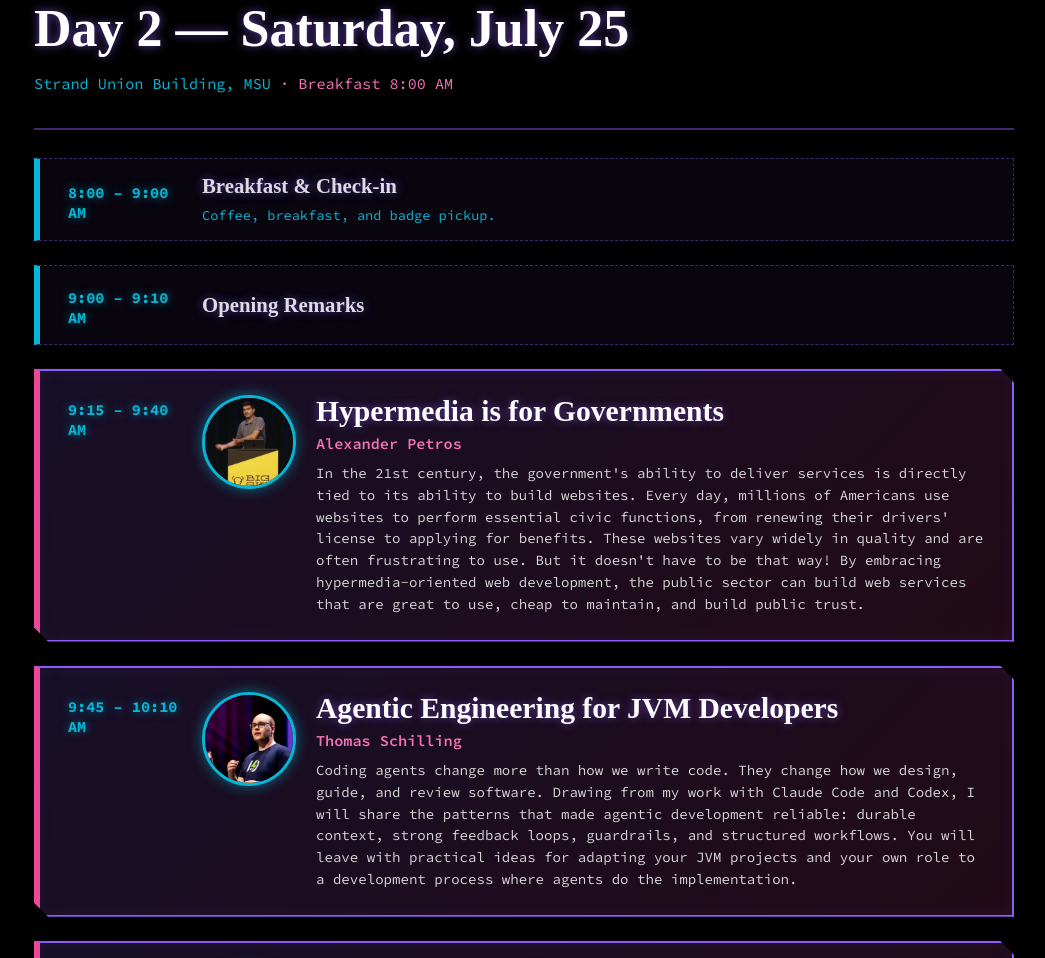
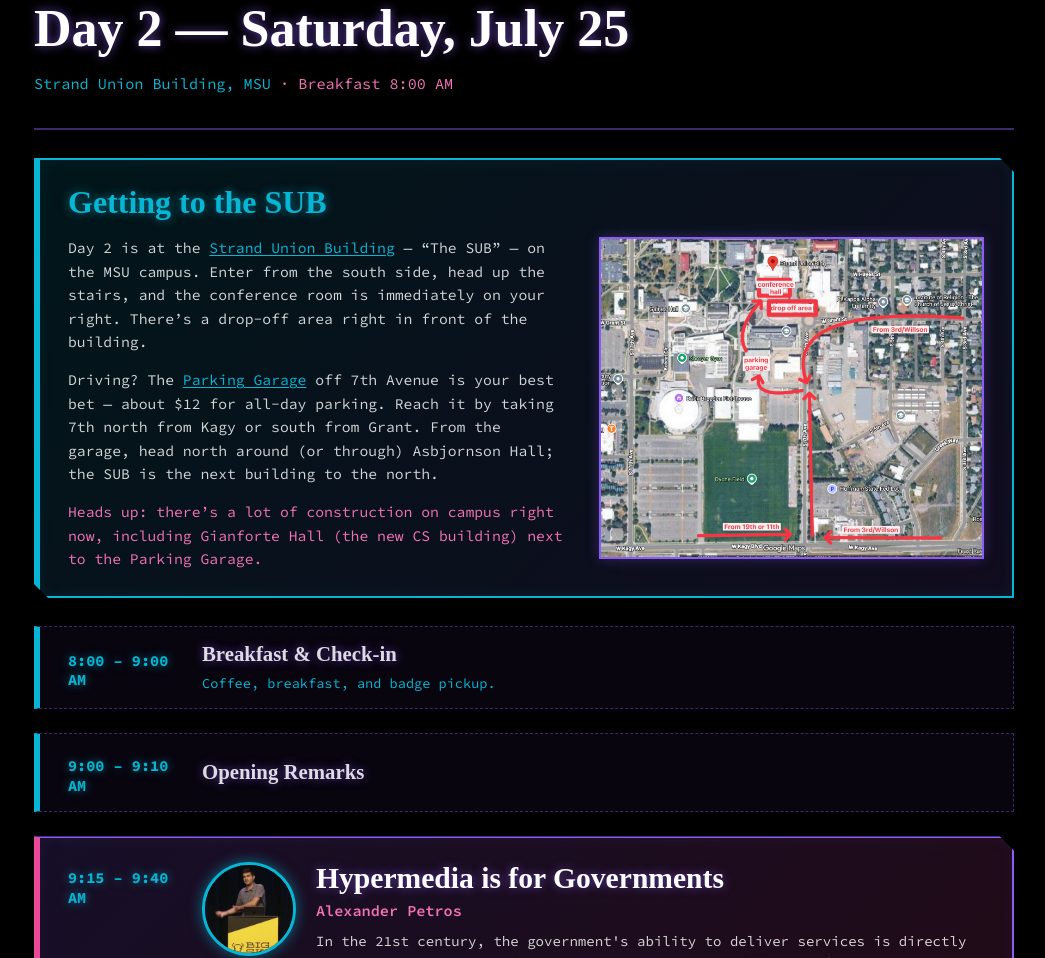
Before and after one commit to James1x0/bigskydevconf, a website: page schedule.html in a window 1280 px wide. Shown: the part 2477-3435 px from the top of the page, without its empty margins (116-1161 px from the left). Drawn offline with Linux system fonts and the light colour scheme; a web font is replaced by a local one.

Commit message:
Add Day 2 directions block with campus map to schedule
Co-Authored-By: Claude Opus 4.8 <noreply@anthropic.com>

```diff
--- a/schedule.html
+++ b/schedule.html
@@ -195,6 +195,21 @@
         <h2 class="day-section-title" id="day2-heading">Day 2 &mdash; Saturday, July 25</h2>
         <p class="day-section-meta"><span class="day-venue">Strand Union Building, MSU</span> &middot; Breakfast 8:00 AM</p>
       </div>
+
+      <div class="day-directions">
+        <h3 class="day-directions-title">Getting to the SUB</h3>
+        <div class="day-directions-body">
+          <div class="day-directions-text">
+            <p>Day 2 is at the <a href="https://www.montana.edu/calendar/locations.php?building=52" target="_blank" rel="noopener">Strand Union Building</a> &mdash; &ldquo;The SUB&rdquo; &mdash; on the MSU campus. Enter from the south side, head up the stairs, and the conference room is immediately on your right. There&rsquo;s a drop-off area right in front of the building.</p>
+            <p>Driving? The <a href="https://maps.app.goo.gl/3jritUW72iEtFYiT8" target="_blank" rel="noopener">Parking Garage</a> off 7th Avenue is your best bet &mdash; about $12 for all-day parking. Reach it by taking 7th north from Kagy or south from Grant. From the garage, head north around (or through) Asbjornson Hall; the SUB is the next building to the north.</p>
+            <p class="day-directions-note">Heads up: there&rsquo;s a lot of construction on campus right now, including Gianforte Hall (the new CS building) next to the Parking Garage.</p>
+          </div>
+          <a class="day-directions-map" href="assets/day2-directions.jpg" target="_blank" rel="noopener">
+            <img src="assets/day2-directions.jpg" alt="Map of the MSU campus showing driving routes, the Parking Garage, drop-off area, and the Strand Union Building" loading="lazy" />
+          </a>
+        </div>
+      </div>
+
       <div class="talk-list">
 
         <div class="talk-card talk-card--minor">
--- a/style.css
+++ b/style.css
@@ -2419,6 +2419,82 @@ body.oregon-trail-theme .hero-3d-bg .floating-shape {
   color: var(--retro-cyan);
 }
 
+.day-directions {
+  background: linear-gradient(135deg, rgba(6, 182, 212, 0.12), rgba(139, 92, 246, 0.12));
+  border: 2px solid var(--retro-cyan);
+  border-left: 6px solid var(--retro-cyan);
+  clip-path: polygon(0 0, calc(100% - 14px) 0, 100% 14px, 100% 100%, 14px 100%, 0 calc(100% - 14px));
+  box-shadow: 0 0 15px rgba(6, 182, 212, 0.28), inset 0 0 15px rgba(6, 182, 212, 0.08);
+  padding: 1.5rem 1.75rem;
+  margin-bottom: 1.75rem;
+}
+
+.day-directions-title {
+  font-family: 'Jersey 15', serif;
+  font-size: clamp(24px, 4vw, 32px);
+  color: var(--retro-cyan);
+  margin: 0 0 1rem;
+  text-shadow: 0 0 10px rgba(6, 182, 212, 0.6);
+}
+
+.day-directions-body {
+  display: grid;
+  grid-template-columns: 1fr minmax(280px, 42%);
+  gap: 1.75rem;
+  align-items: start;
+}
+
+.day-directions-text p {
+  font-family: 'Source Code Pro', monospace;
+  color: rgba(255, 255, 255, 0.82);
+  font-size: 0.92em;
+  line-height: 1.6;
+  margin: 0 0 0.9rem;
+}
+
+.day-directions-text p:last-child {
+  margin-bottom: 0;
+}
+
+.day-directions-text a {
+  color: var(--retro-cyan);
+  text-decoration: underline;
+  text-underline-offset: 2px;
+}
+
+.day-directions-text a:hover {
+  color: var(--retro-pink-bright);
+}
+
+.day-directions-note {
+  color: var(--retro-pink-bright) !important;
+}
+
+.day-directions-map {
+  display: block;
+  border: 2px solid var(--retro-purple);
+  box-shadow: 0 0 12px rgba(139, 92, 246, 0.3);
+  transition: box-shadow 0.3s ease-out, transform 0.3s ease-out;
+}
+
+.day-directions-map img {
+  display: block;
+  width: 100%;
+  height: auto;
+}
+
+.day-directions-map:hover {
+  transform: translateY(-2px);
+  box-shadow: 0 0 22px rgba(6, 182, 212, 0.5);
+}
+
+@media (max-width: 640px) {
+  .day-directions-body {
+    grid-template-columns: 1fr;
+    gap: 1.25rem;
+  }
+}
+
 .talk-list {
   display: flex;
   flex-direction: column;
```
Also changed, not shown: assets/day2-directions.jpg (added).
